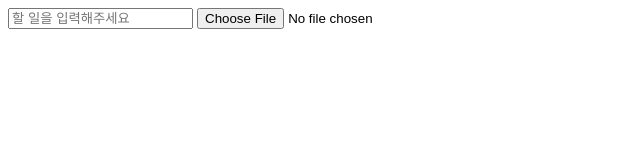
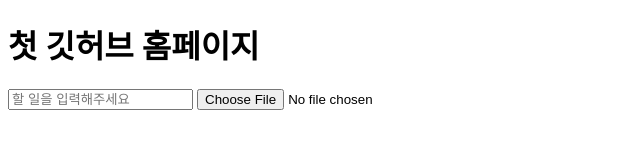
Before and after one commit to ksyjerry/codeSister, a plain HTML site: page index.html in a window 1280 px wide. Shown: the whole page, without its empty margins (0-640 px from the left). Drawn offline with Linux system fonts and the light colour scheme.

Commit message:
second commit

```diff
--- a/index.html
+++ b/index.html
@@ -1,23 +1,22 @@
 <!DOCTYPE html>
 <html lang="ko">
-<head>
-    <meta charset="UTF-8">
-    <meta name="viewport" content="width=device-width, initial-scale=1.0">
+  <head>
+    <meta charset="UTF-8" />
+    <meta name="viewport" content="width=device-width, initial-scale=1.0" />
     <title>Document</title>
     <!-- style.css와 연결 -->
-    <link rel="stylesheet" href="./style.css">
-</head>
-<body>
+    <link rel="stylesheet" href="./style.css" />
+  </head>
+  <body>
+    <h1>첫 깃허브 홈페이지</h1>
 
     <!-- 인풋 텍스트를 넣어보자 -->
-    <input type="text" id="input-text" placeholder="할 일을 입력해주세요">
+    <input type="text" id="input-text" placeholder="할 일을 입력해주세요" />
 
     <!-- 파일을 입력받는 코드를 넣어보자 -->
-    <input type="file" id="input-file">
-
+    <input type="file" id="input-file" />
 
     <!-- script.js와도 연결 -->
     <script src="./script.js"></script>
-
-</body>
+  </body>
 </html>
```
